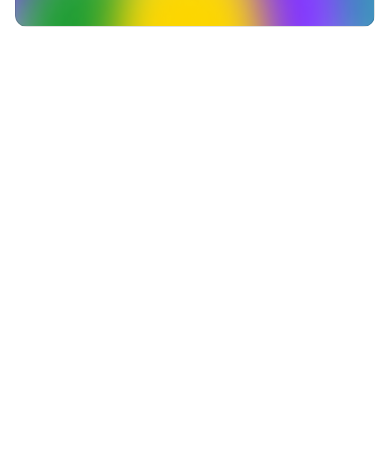
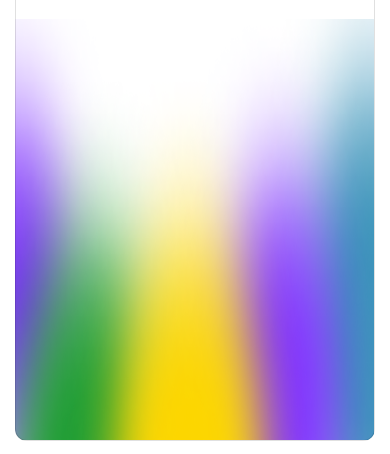
Before and after one commit to sharmatarunkorra/karmapoints, a plain HTML site: page index.html in a window 390 px wide. Shown: the part 450-904 px from the top of the page. Before the commit the page ends 844 px from the top, so only its background shows below. Drawn offline with Linux system fonts and the light colour scheme.

Commit message:
Add files via upload

```diff
--- a/css/style.css
+++ b/css/style.css
@@ -815,4 +815,7 @@ h6 {
         padding: 3rem 0 12rem;
         height: auto;
     }
+    .calculatemainstart {
+        height: 100vh;
+    }
 }
```
